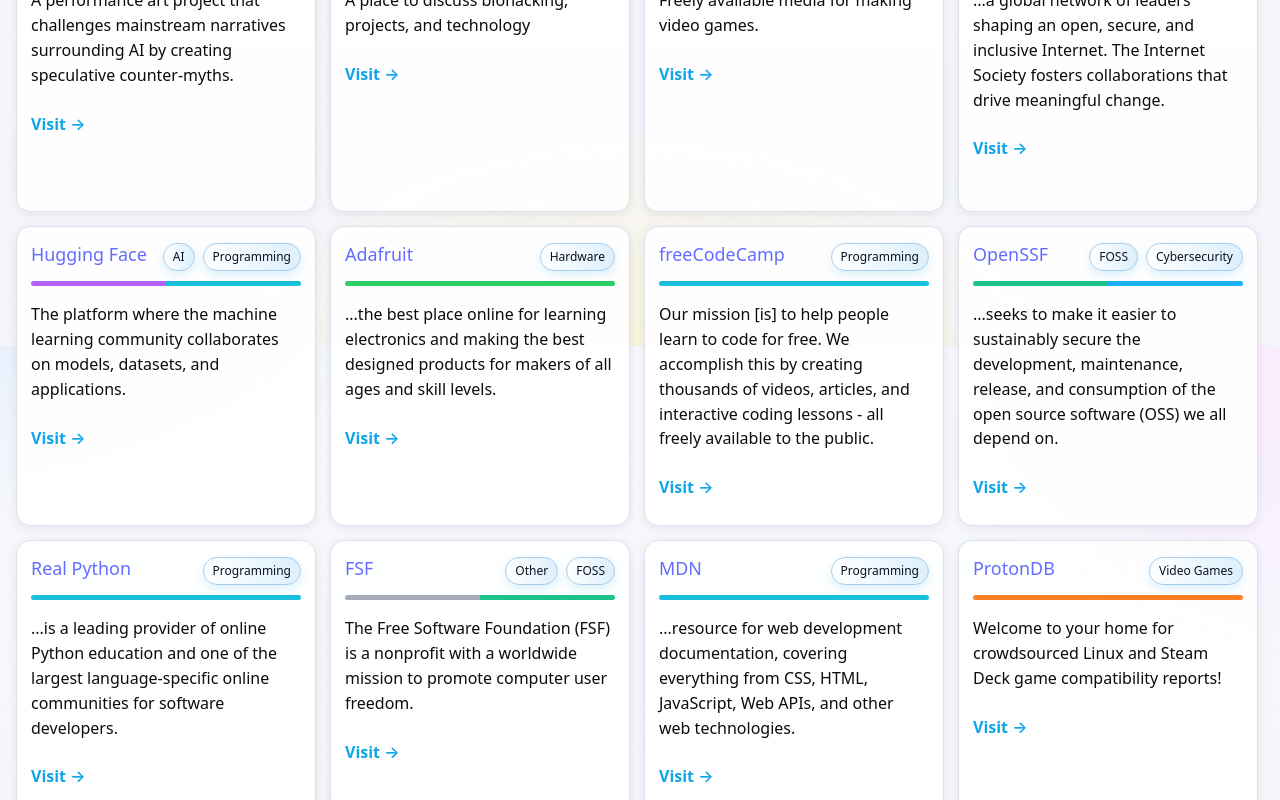
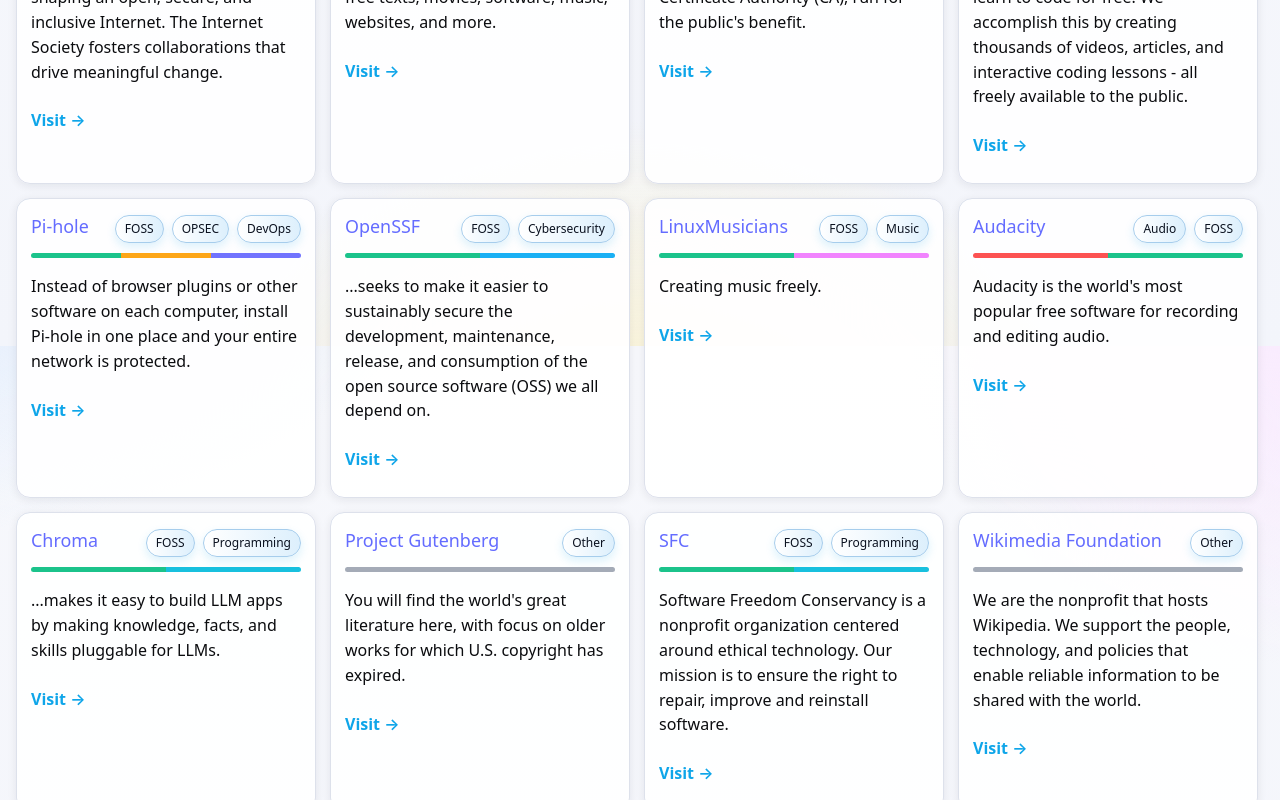
Before and after one commit to devbret/tech-knowledge-hub, a React (Vite) app: page / in a window 1280 px wide. Shown: the part 7654-8454 px from the top of the page. Built offline with nearby package versions, Linux system fonts and the light colour scheme.

Commit message:
Remove the duplicate FSF link entry.

```diff
--- a/src/data/data.ts
+++ b/src/data/data.ts
@@ -1233,12 +1233,6 @@ export const links: LinkEntry[] = [
     category: ["AI", "Other"],
   },
   {
-    title: "FSF",
-    url: "https://www.fsf.org/",
-    description: `The Free Software Foundation (FSF) is a nonprofit with a worldwide mission to promote computer user freedom.`,
-    category: ["Other", "FOSS"],
-  },
-  {
     title: "GNU OS",
     url: "https://www.gnu.org/home.en.html",
     description: `...an operating system that is free software—that is, it respects users' freedom.`,
```
